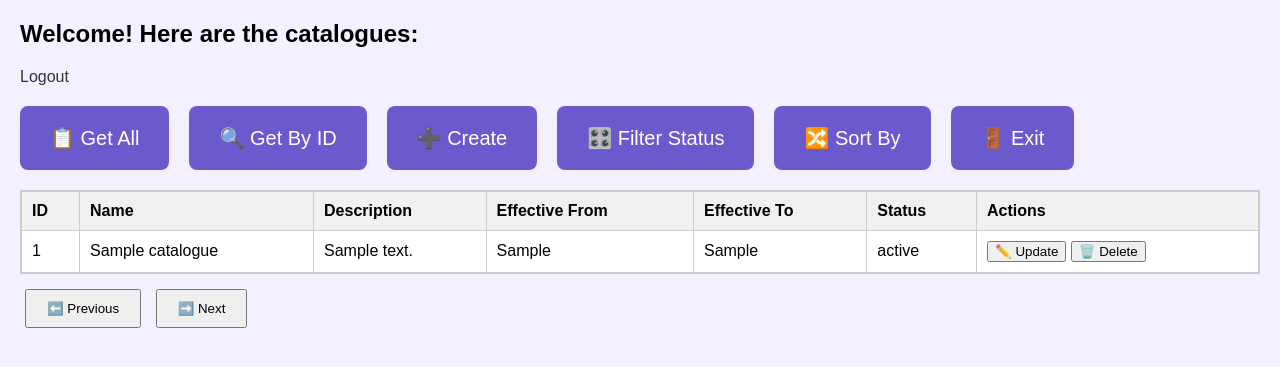
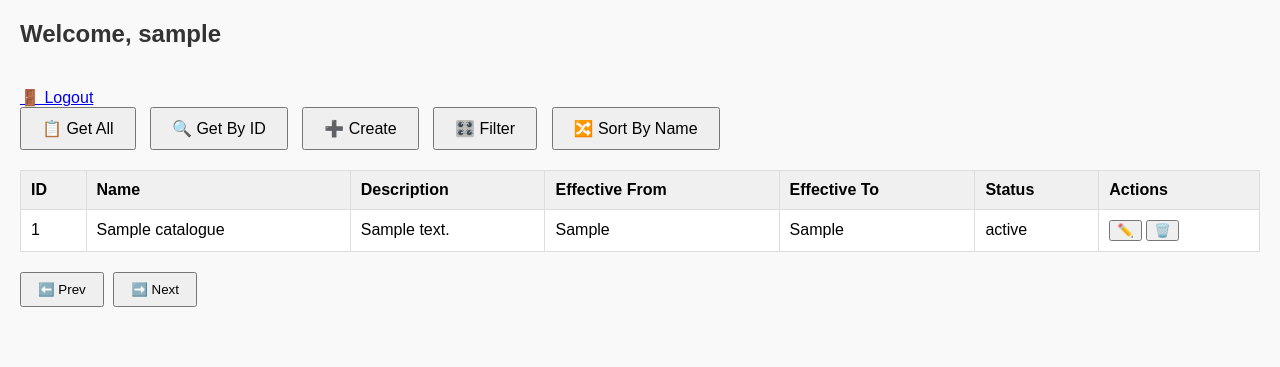
Before and after one commit to Cia-Soni/catalogue_manager, a Flask app: page /catalogues-page in a window 1280 px wide. Shown: the top 367 px of the page. Run offline with Flask 3, Linux system fonts and the light colour scheme; the visitor is signed in with stand-in values (Sample User, id 1); tables that the repository leaves empty or names only in its code hold one stand-in row (values such as "Sample post").

Commit message:
Update catalogues.html

```diff
--- a/templates/catalogues.html
+++ b/templates/catalogues.html
@@ -6,99 +6,84 @@
   <style>
     body {
       font-family: Arial, sans-serif;
+      background: #f9f9f9;
       margin: 20px;
-      background: #f5f0ff;
+    }
+    h2 {
+      color: #333;
     }
     nav {
-      display: flex;
-      gap: 20px;
       margin-bottom: 20px;
     }
     nav button {
-      padding: 20px 30px;
-      font-size: 20px;
+      margin-right: 10px;
+      padding: 10px 20px;
+      font-size: 16px;
       cursor: pointer;
-      border: none;
-      background: #6a5acd;
-      color: #fff;
-      border-radius: 8px;
-      display: flex;
-      align-items: center;
-      gap: 10px;
     }
-    nav button:hover {
-      background: #5a4db2;
-    }
-    #formContainer {
-      margin-bottom: 20px;
-      display: none;
-    }
-    #tableContainer {
-      max-height: 400px;
-      overflow-y: auto;
-      border: 1px solid #ccc;
+    table {
+      width: 100%;
+      border-collapse: collapse;
+      margin-top: 20px;
       background: #fff;
     }
-    table {
-      border-collapse: collapse;
-      width: 100%;
-    }
     th, td {
-      border: 1px solid #ccc;
+      border: 1px solid #ddd;
       padding: 10px;
       text-align: left;
     }
     th {
       background: #f0f0f0;
     }
-    a.logout {
-      display: inline-block;
-      margin-bottom: 20px;
-      color: #333;
-      text-decoration: none;
+    form {
+      margin: 20px 0;
     }
-    a.logout:hover {
-      text-decoration: underline;
+    form input, form select, form textarea {
+      margin: 5px 0;
+      padding: 8px;
+      width: 100%;
+      max-width: 400px;
     }
     #pagination {
-      margin-top: 10px;
+      margin-top: 20px;
     }
     #pagination button {
-      padding: 10px 20px;
-      margin: 5px;
+      padding: 8px 16px;
+      margin-right: 5px;
+    }
+    .logout {
+      margin-top: 20px;
+      display: inline-block;
     }
   </style>
 </head>
 <body>
-
-  <h2>Welcome! Here are the catalogues:</h2>
-  <a class="logout" href="/logout">Logout</a>
+  <h2>Welcome, {{ session['username'] }}</h2>
+  <a class="logout" href="/logout">🚪 Logout</a>
 
   <nav>
     <button onclick="loadAll()">📋 Get All</button>
     <button onclick="promptId()">🔍 Get By ID</button>
-    <button onclick="showForm()">➕ Create</button>
-    <button onclick="filterStatus()">🎛️ Filter Status</button>
-    <button onclick="sortBy()">🔀 Sort By</button>
-    <button onclick="exitApp()">🚪 Exit</button>
+    <button onclick="toggleCreate()">➕ Create</button>
+    <button onclick="filterStatus()">🎛️ Filter</button>
+    <button onclick="sortByName()">🔀 Sort By Name</button>
   </nav>
 
-  <div id="formContainer">
-    <h3>Create Catalogue</h3>
+  <div id="createForm" style="display: none;">
+    <h3>Create New Catalogue</h3>
     <form id="catalogueForm">
-      <input type="text" id="name" placeholder="Name" required><br><br>
-      <textarea id="description" placeholder="Description"></textarea><br><br>
-      <input type="date" id="effective_from"><br><br>
-      <input type="date" id="effective_to"><br><br>
+      <input type="text" id="name" placeholder="Name" required><br>
+      <textarea id="description" placeholder="Description"></textarea><br>
+      <input type="date" id="effective_from"><br>
+      <input type="date" id="effective_to"><br>
       <select id="status">
         <option value="active">Active</option>
         <option value="inactive">Inactive</option>
-      </select><br><br>
+      </select><br>
       <button type="submit">💾 Save</button>
     </form>
   </div>
 
-  <div id="tableContainer">
   <table>
     <thead>
       <tr>
@@ -111,14 +96,11 @@
         <th>Actions</th>
       </tr>
     </thead>
-      <tbody id="catalogueTableBody">
-        <!-- JS will render rows here -->
-      </tbody>
+    <tbody id="catalogueTable"></tbody>
   </table>
-  </div>
 
   <div id="pagination">
-    <button onclick="prevPage()">⬅️ Previous</button>
+    <button onclick="prevPage()">⬅️ Prev</button>
     <button onclick="nextPage()">➡️ Next</button>
   </div>
 
@@ -126,8 +108,7 @@
     let currentPage = 1;
     const perPage = 5;
 
-    const form = document.getElementById('catalogueForm');
-    form.addEventListener('submit', async (e) => {
+    document.getElementById('catalogueForm').addEventListener('submit', async function(e) {
       e.preventDefault();
       const data = {
         name: document.getElementById('name').value,
@@ -141,16 +122,25 @@
         headers: { 'Content-Type': 'application/json' },
         body: JSON.stringify(data)
       });
-      form.reset();
+      this.reset();
+      toggleCreate();
       loadAll();
     });
 
     async function loadAll() {
-      const res = await fetch(`/catalogues?page=${currentPage}&per_page=${perPage}`);
+      const res = await fetch(`/catalogues`);
       const result = await res.json();
-      const tbody = document.getElementById('catalogueTableBody');
+      window.allCatalogues = result.data;
+      showPage();
+    }
+
+    function showPage() {
+      const tbody = document.getElementById('catalogueTable');
       tbody.innerHTML = '';
-      result.data.forEach(cat => {
+      const start = (currentPage - 1) * perPage;
+      const end = start + perPage;
+      const pageItems = window.allCatalogues.slice(start, end);
+      pageItems.forEach(cat => {
         tbody.innerHTML += `
           <tr>
             <td>${cat.id}</td>
@@ -160,24 +150,27 @@
             <td>${cat.effective_to}</td>
             <td>${cat.status}</td>
             <td>
-              <button onclick="updateCat(${cat.id})">✏️ Update</button>
-              <button onclick="deleteCat(${cat.id})">🗑️ Delete</button>
+              <button onclick="updateCat(${cat.id})">✏️</button>
+              <button onclick="deleteCat(${cat.id})">🗑️</button>
             </td>
           </tr>
         `;
       });
     }
 
+    function nextPage() {
+      const maxPage = Math.ceil(window.allCatalogues.length / perPage);
+      if (currentPage < maxPage) {
+        currentPage++;
+        showPage();
+      }
+    }
+
     function prevPage() {
       if (currentPage > 1) {
         currentPage--;
-        loadAll();
+        showPage();
       }
-    }
-
-    function nextPage() {
-      currentPage++;
-      loadAll();
     }
 
     async function promptId() {
@@ -185,87 +178,18 @@
       if (id) {
         const res = await fetch(`/catalogues/${id}`);
         const result = await res.json();
-        const tbody = document.getElementById('catalogueTableBody');
-        tbody.innerHTML = '';
         if (result.status === 'success') {
-          const cat = result.data;
-          tbody.innerHTML += `
-            <tr>
-              <td>${cat.id}</td>
-              <td>${cat.name}</td>
-              <td>${cat.description}</td>
-              <td>${cat.effective_from}</td>
-              <td>${cat.effective_to}</td>
-              <td>${cat.status}</td>
-              <td>
-                <button onclick="updateCat(${cat.id})">✏️ Update</button>
-                <button onclick="deleteCat(${cat.id})">🗑️ Delete</button>
-              </td>
-            </tr>
-          `;
+          window.allCatalogues = [result.data];
+          currentPage = 1;
+          showPage();
         } else {
-          alert("Catalogue not found!");
+          alert("Not found");
         }
       }
     }
 
-    function showForm() {
-      document.getElementById('formContainer').style.display = 'block';
-    }
-
-    async function filterStatus() {
-      const status = prompt("Enter status to filter (active/inactive):");
-      if (status) {
-        const res = await fetch(`/catalogues?page=1&per_page=100`);
-        const result = await res.json();
-        const filtered = result.data.filter(c => c.status === status);
-        const tbody = document.getElementById('catalogueTableBody');
-        tbody.innerHTML = '';
-        filtered.forEach(cat => {
-          tbody.innerHTML += `
-            <tr>
-              <td>${cat.id}</td>
-              <td>${cat.name}</td>
-              <td>${cat.description}</td>
-              <td>${cat.effective_from}</td>
-              <td>${cat.effective_to}</td>
-              <td>${cat.status}</td>
-              <td>
-                <button onclick="updateCat(${cat.id})">✏️ Update</button>
-                <button onclick="deleteCat(${cat.id})">🗑️ Delete</button>
-              </td>
-            </tr>
-          `;
-        });
-      }
-    }
-
-    async function sortBy() {
-      const res = await fetch(`/catalogues?page=1&per_page=100`);
-      const result = await res.json();
-      const sorted = result.data.sort((a, b) => a.name.localeCompare(b.name));
-      const tbody = document.getElementById('catalogueTableBody');
-      tbody.innerHTML = '';
-      sorted.forEach(cat => {
-        tbody.innerHTML += `
-          <tr>
-            <td>${cat.id}</td>
-            <td>${cat.name}</td>
-            <td>${cat.description}</td>
-            <td>${cat.effective_from}</td>
-            <td>${cat.effective_to}</td>
-            <td>${cat.status}</td>
-            <td>
-              <button onclick="updateCat(${cat.id})">✏️ Update</button>
-              <button onclick="deleteCat(${cat.id})">🗑️ Delete</button>
-            </td>
-          </tr>
-        `;
-      });
-    }
-
     async function updateCat(id) {
-      const newName = prompt("Enter new name:");
+      const newName = prompt("New name:");
       if (!newName) return;
       await fetch(`/catalogues/${id}`, {
         method: 'PUT',
@@ -276,13 +200,30 @@
     }
 
     async function deleteCat(id) {
+      if (confirm("Are you sure?")) {
         await fetch(`/catalogues/${id}`, { method: 'DELETE' });
         loadAll();
       }
+    }
 
-    function exitApp() {
-      alert("Goodbye! You are now logged out.");
-      window.location.href = '/logout';
+    function filterStatus() {
+      const status = prompt("Filter by (active/inactive):");
+      if (status) {
+        window.allCatalogues = window.allCatalogues.filter(c => c.status === status);
+        currentPage = 1;
+        showPage();
+      }
+    }
+
+    function sortByName() {
+      window.allCatalogues.sort((a, b) => a.name.localeCompare(b.name));
+      currentPage = 1;
+      showPage();
+    }
+
+    function toggleCreate() {
+      const form = document.getElementById('createForm');
+      form.style.display = form.style.display === 'none' ? 'block' : 'none';
     }
 
     loadAll();
```
Lines whose indentation alone changed are shown as unchanged.
